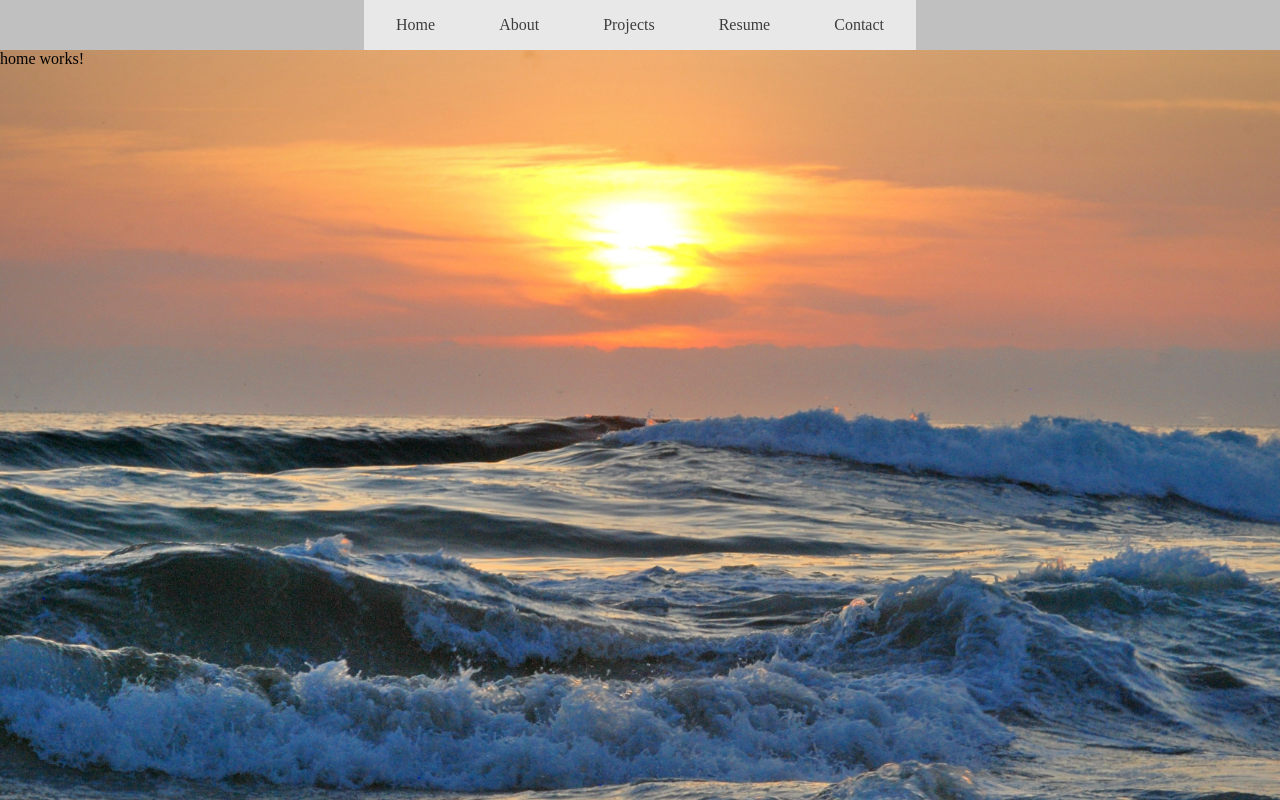
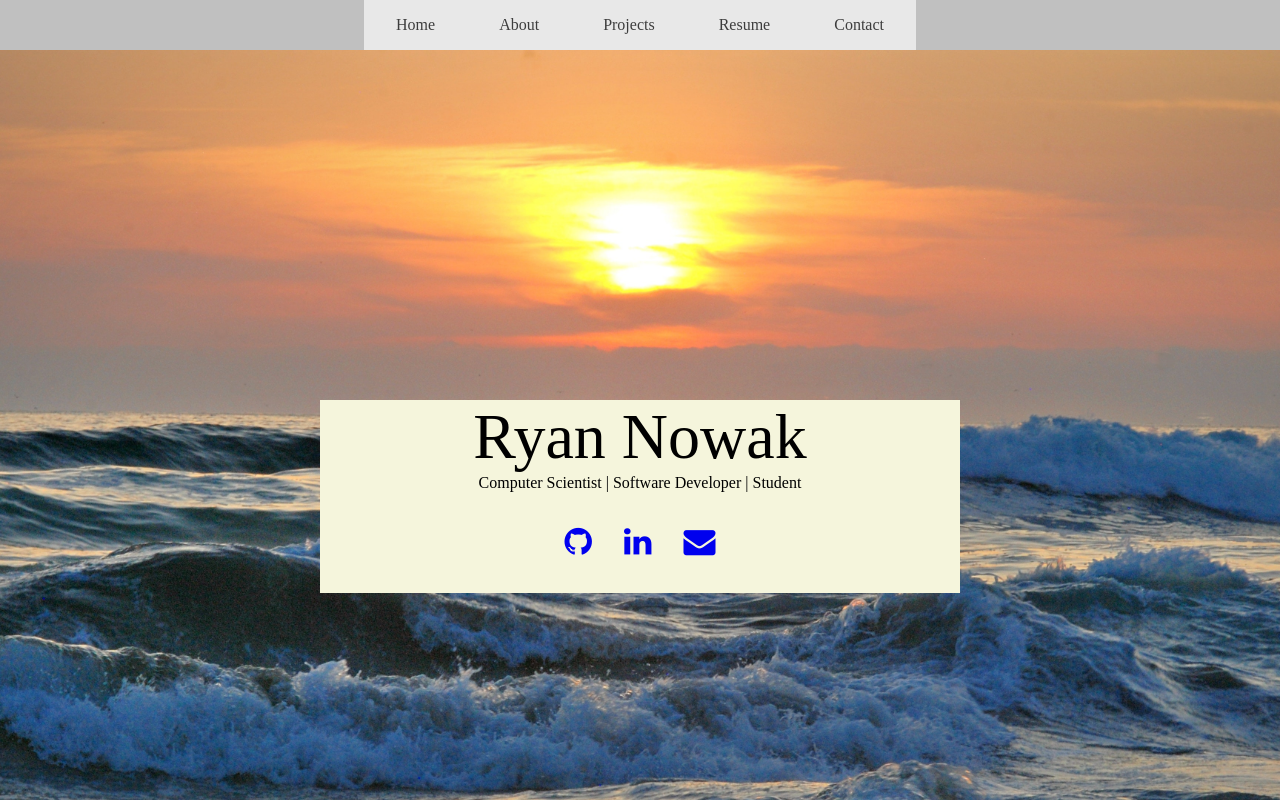
Before and after one commit to rcn8263/personal-website, an Angular app: page /home in a window 1280 px wide. Shown: the top 800 px of the page. Built offline with nearby package versions, Linux system fonts and the light colour scheme.

Commit message:
added font-awesome module and added icons to home page

```diff
--- a/angular.json
+++ b/angular.json
@@ -27,7 +27,8 @@
               "src/assets"
             ],
             "styles": [
-              "src/styles.css"
+              "src/styles.css",
+              "node_modules/font-awesome/css/font-awesome.css"
             ],
             "scripts": []
           },
--- a/package.json
+++ b/package.json
@@ -18,6 +18,7 @@
     "@angular/platform-browser": "~13.3.0",
     "@angular/platform-browser-dynamic": "~13.3.0",
     "@angular/router": "~13.3.0",
+    "font-awesome": "^4.7.0",
     "rxjs": "~7.5.0",
     "tslib": "^2.3.0",
     "zone.js": "~0.11.4"
--- a/src/app/home/home.component.css
+++ b/src/app/home/home.component.css
@@ -9,3 +9,35 @@
 p {
   margin: 0;
 }
+
+div {
+  position: absolute;
+  top: 50%;
+  /* margin: auto; */
+  right: 25%;
+  width: 50%;
+  background-color: beige;
+  text-align: center;
+  text-shadow: 3px;
+}
+
+p.name {
+  font-size: 4em;
+}
+
+p.description {
+  font-size: 1em;
+}
+
+.social {
+  font-size: 2em;
+  padding: 0;
+}
+
+.social li {
+  list-style: outside none none;
+  width: 0;
+  padding-left: 0.5em;
+  padding-right: 0.5em;
+  display: inline;
+}
--- a/src/app/home/home.component.html
+++ b/src/app/home/home.component.html
@@ -1,3 +1,23 @@
 <body class="bg">
-    <p>home works!</p>
+    <div>
+        <p class="name">Ryan Nowak</p>
+        <p class="description">Computer Scientist | Software Developer | Student</p>
+        <ul class="social">
+            <li>
+                <a href="https://github.com/rcn8263" target="_blank" rel="noopener noreferrer">
+                    <i class="fa fa-github"></i>
+                </a>
+            </li>
+            <li>
+                <a href="https://www.linkedin.com/in/ryan-nowak-38b736221/" target="_blank" rel="noopener noreferrer">
+                    <i class="fa fa-linkedin"></i>
+                </a>
+            </li>
+            <li>
+                <a href="mailto:rcn8263@rit.edu" target="_blank" rel="noopener noreferrer">
+                    <i class="fa fa-envelope"></i>
+                </a>
+            </li>
+        </ul>
+    </div>
 </body>
```
Also changed, not shown: 1 other file (tests, documents, lock files or other folders).
